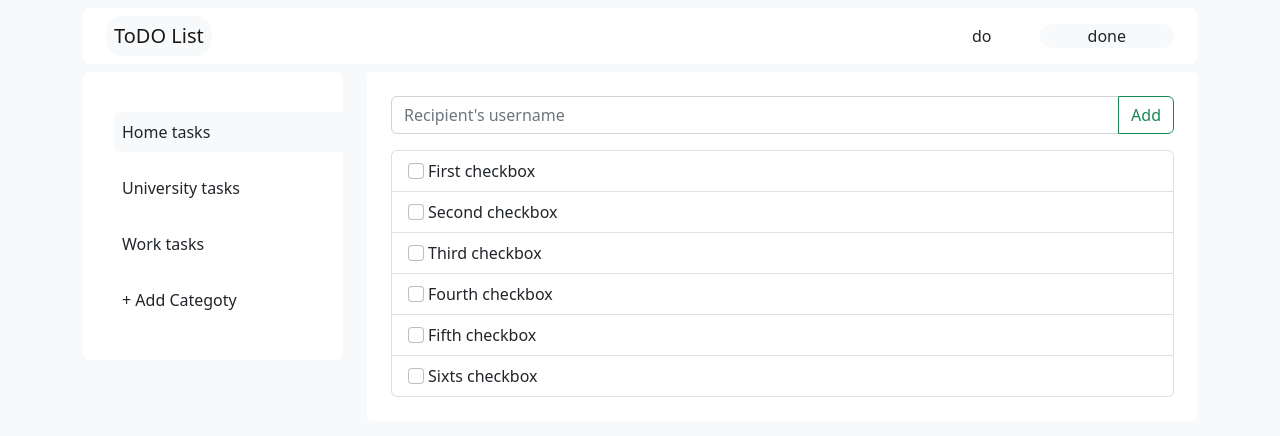
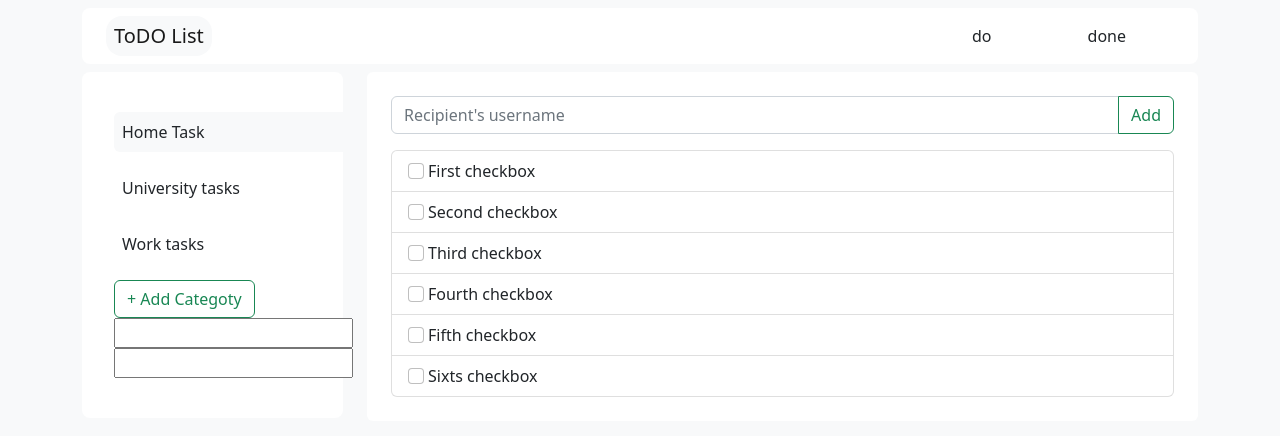
Before and after one commit to Kba05/TodoList, a React (Create React App) app: page / in a window 1280 px wide. Shown: the top 436 px of the page. Built offline with nearby package versions, Linux system fonts and the light colour scheme.

Commit message:
Added some func

```diff
--- /dev/null
+++ b/src/Components/Category.jsx
@@ -0,0 +1,46 @@
+import React, {useState} from "react"
+
+function Category(){
+    const[catList,setNewCat] =useState([
+        {id:"home", text:"Home Task"},
+        {id:"univer", text:"University tasks"},
+        {id:"work", text:"Work tasks"},
+
+    ])
+    const [active,setActive] = useState("home");
+
+    const [newCatId, setNewCatId] = useState('');
+    const [newCatText, setNewCatText] = useState('');
+
+    const OnClickAdd=(e)=>{
+        e.preventDefault();
+        const newcat={
+            id:newCatId,
+            text:newCatText
+        }
+        setNewCat([...catList,newcat]);
+        setNewCatId("");
+        setNewCatText("");
+    }
+
+    const catElem =catList.map((cat)=>{
+        const activeClass = active === cat.id? 'bg-light': ""
+        const catClass = `d-block my-3 py-2 px-2 rounded-start ${activeClass}`;
+        return(
+            <li key={cat.id} className={catClass} onClick={()=>setActive(cat.id)}>
+                {cat.text}
+            </li>
+        )
+    })
+    return(
+        <ul>
+            {catElem}
+            <li className="d-block">
+                <button className="btn btn-outline-success" onClick={OnClickAdd}>+ Add Categoty</button>
+                <input type="text" value={newCatId} onChange={(e)=>setNewCatId(e.target.value)} />
+                <input type="text" value={newCatText} onChange={(e)=>setNewCatText(e.target.value)} />
+            </li>
+        </ul>
+    )
+}
+export default Category
--- /dev/null
+++ b/src/Components/DoList.jsx
@@ -0,0 +1,32 @@
+function DoList(){
+    return (
+        <ul className="list-group">
+            <li className="list-group-item">
+                <input className="form-check-input me-1" type="checkbox" />
+                First checkbox
+            </li>
+            <li className="list-group-item">
+                <input className="form-check-input me-1" type="checkbox" />
+                Second checkbox
+            </li>
+            <li className="list-group-item">
+                <input className="form-check-input me-1" type="checkbox" />
+                Third checkbox
+            </li>
+            <li className="list-group-item">
+                <input className="form-check-input me-1" type="checkbox" />
+                Fourth checkbox
+            </li>
+            <li className="list-group-item">
+                <input className="form-check-input me-1" type="checkbox" />
+                Fifth checkbox
+            </li>
+            <li className="list-group-item">
+                <input className="form-check-input me-1" type="checkbox" />
+            Sixts checkbox
+            </li>
+        </ul>
+    )
+}
+
+export default DoList;
--- /dev/null
+++ b/src/Components/Nav.jsx
@@ -0,0 +1,37 @@
+import React, {useState} from "react";
+function Nav(){
+    const onClick= (id)=>{
+        setActive(id)
+    }
+    const [navbarList] = useState([{id:1, text:"do"},{id:2, text:"done"}]);
+    const [active,setActive] = useState([""]);
+
+
+    const navbarElem =  navbarList.map(function(navbar){
+       return (
+            <li
+                key={navbar.id}
+                className={
+                    active===navbar.id?"d-flex px-5 rounded-4 bg-light": "d-flex px-5 rounded-4"
+                }
+                onClick={()=>{onClick(navbar.id)}}>
+                {navbar.text}
+            </li>
+       )
+    });
+
+
+    return(
+        <nav className="navbar navbar-expand-lg  justify-content-between">
+            <div className="navbar-brand bg-light px-2 rounded-4">
+                ToDO List
+            </div>
+            <div className="navbar-nav">
+                <ul className="d-flex mx-0 my-0">
+                    {navbarElem}
+                </ul>
+            </div>
+        </nav>
+    )
+}
+export default Nav;
--- /dev/null
+++ b/src/Components/NewTask.jsx
@@ -0,0 +1,11 @@
+import React from "react";
+
+function NewTask(){
+    return(
+        <div className="input-group mb-3">
+            <input  className="form-control"  type="text"placeholder="Recipient's username"/>
+            <button className="btn btn-outline-success" type="button" id="button-addon2">Add</button>
+        </div>
+    )
+}
+export default NewTask;
--- a/src/Components/Todo.jsx
+++ b/src/Components/Todo.jsx
@@ -1,4 +1,8 @@
 import React from "react";
+import NewTask from "./NewTask";
+import DoList from "./DoList";
+import Category from "./Category";
+import Nav from "./Nav";
 
 function Todo(){
     return(
@@ -7,17 +11,7 @@ function Todo(){
             <div className="container">
 
                 <header className="bg-white rounded-3 px-4">
-                    <nav className="navbar navbar-expand-lg  justify-content-between">
-                        <div className="navbar-brand bg-light px-2 rounded-4">
-                            ToDO List
-                        </div>
-                        <div className="navbar-nav">
-                            <ul className="d-flex mx-0 my-0">
-                                <li className="d-flex px-5 rounded-4">do</li>
-                                <li className="d-flex px-5 rounded-4 bg-light">done</li>
-                            </ul>
-                        </div>
-                    </nav>
+                    <Nav/>
                 </header>
 
                 <main className="my-2">
@@ -25,59 +19,18 @@ function Todo(){
 
                         <div className="col-3">
                             <div className="bg-white rounded-3 py-4">
-                                <ul>
-                                    <li className="d-block my-3 py-2 px-2 rounded-start bg-light">
-                                        Home tasks
-                                    </li>
-                                    <li className="d-block my-3 py-2 px-2 rounded-start">
-                                        University tasks
-                                    </li>
-                                    <li className="d-block my-3 py-2 px-2 rounded-start">
-                                        Work tasks
-                                    </li>
-                                    <li className="d-block my-3 py-2 px-2 rounded-start">
-                                        + Add Categoty
-                                    </li>
-                                </ul>
+                                <Category/>
                             </div>
                         </div>
 
                         <div className="col-9">
                             <div className="bg-white rounded-2 px-4 py-4">
-                                <div className="input-group mb-3">
-                                    <input  className="form-control"  type="text"placeholder="Recipient's username"/>
-                                    <button className="btn btn-outline-success" type="button" id="button-addon2">Add</button>
-                                </div>
-                                <ul className="list-group">
-                                    <li className="list-group-item">
-                                        <input className="form-check-input me-1" type="checkbox" />
-                                        First checkbox
-                                    </li>
-                                    <li className="list-group-item">
-                                        <input className="form-check-input me-1" type="checkbox" />
-                                        Second checkbox
-                                    </li>
-                                    <li className="list-group-item">
-                                        <input className="form-check-input me-1" type="checkbox" />
-                                        Third checkbox
-                                    </li>
-                                    <li className="list-group-item">
-                                        <input className="form-check-input me-1" type="checkbox" />
-                                        Fourth checkbox
-                                    </li>
-                                    <li className="list-group-item">
-                                        <input className="form-check-input me-1" type="checkbox" />
-                                        Fifth checkbox
-                                    </li>
-                                    <li className="list-group-item">
-                                        <input className="form-check-input me-1" type="checkbox" />
-                                       Sixts checkbox
-                                    </li>
-                                </ul>
+                                <NewTask/>
+                                <DoList/>
                             </div>
                         </div>
+
                     </div>
-
                 </main>
 
 
```
